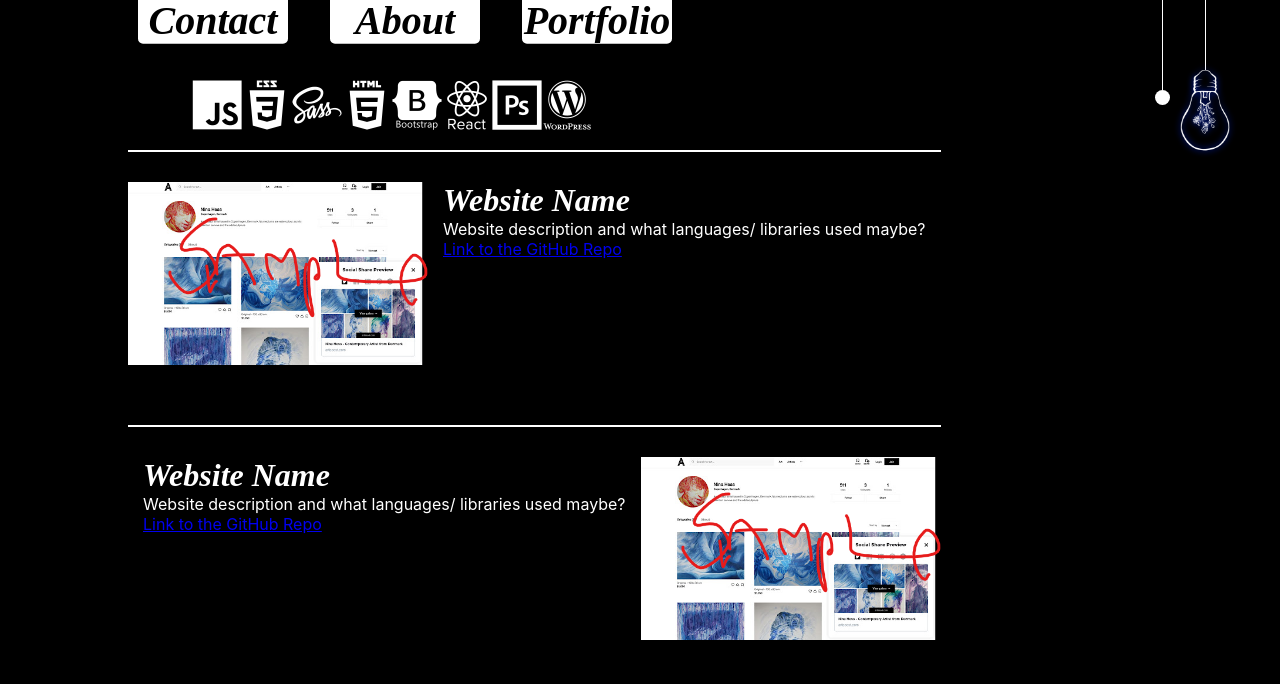
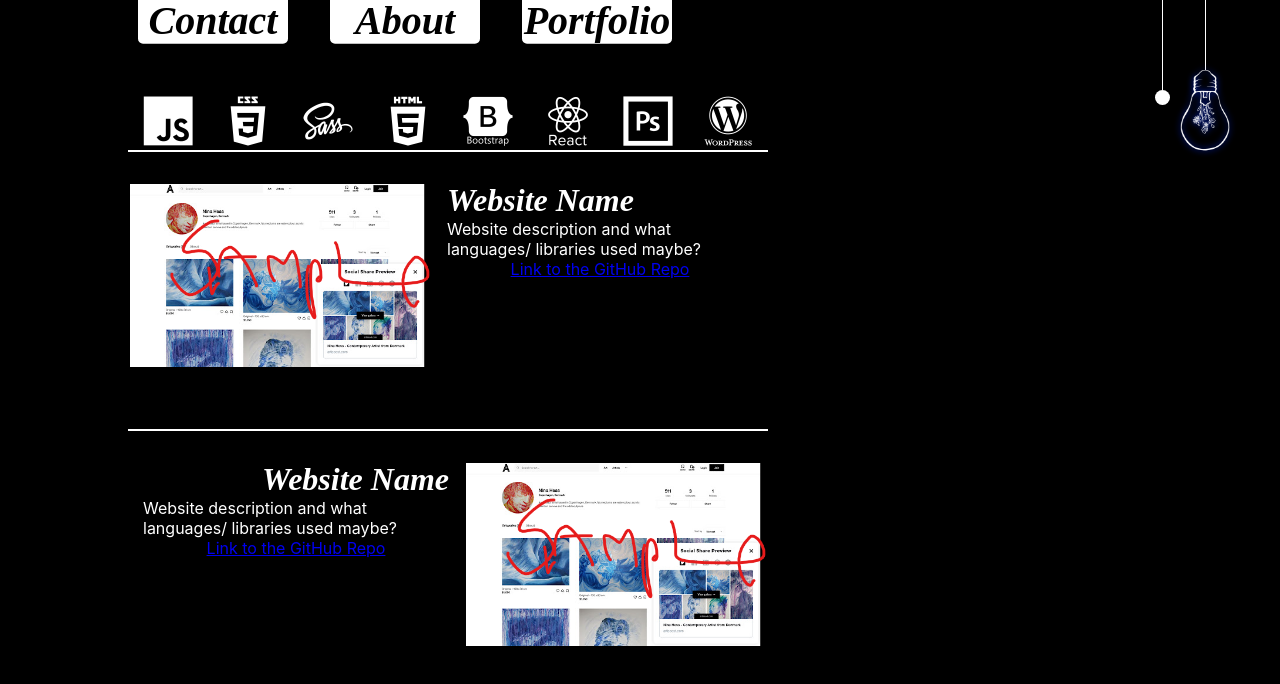
Before and after one commit to AmandaAbarte/amandadotcom, a React (Create React App) app: page / in a window 1280 px wide. Both pictures are taken after a click on the element "Portfolio". Shown: the top 684 px of the page. Built offline with nearby package versions, Linux system fonts and the light colour scheme; a web font is replaced by a local one.

Commit message:
portfolio styling

```diff
--- a/src/App.css
+++ b/src/App.css
@@ -371,7 +371,7 @@ h1 {
 
 .content-container .about-container .border .profile .prof4 {
   position: absolute;
-  bottom: -1px;
+  bottom: -2px;
 }
 
 .content-container .about-container .border .profile:hover {
@@ -453,6 +453,7 @@ h1 {
   position: absolute;
   top: 15%;
   left: 10%;
+  width: 50%;
   animation: floatIn 0.5s ease-in-out forwards;
 }
 
@@ -465,25 +466,77 @@ h1 {
 
 .content-container .portfolio-container .item-container .item .item-image {
   width: 300px;
+  border: 2px solid black;
 }
 
 .content-container .portfolio-container .item-container .item .item-info {
   margin: 0 15px;
+  display: flex;
+  flex-direction: column;
+  align-items: flex-start;
+}
+
+.content-container .portfolio-container .item-container .item .item-info h1 {
+  margin: 0;
 }
 
 .content-container .portfolio-container .item-container .item-right {
   flex-direction: row-reverse;
 }
 
+.content-container .portfolio-container .item-container .item-right .item-info {
+  align-items: flex-end;
+}
+
 .content-container .icons {
   position: absolute;
-  left: 15%;
-  top: 10%;
+  width: 50%;
+  left: 10%;
+  top: 12%;
   animation: floatIn 0.5s ease-in-out forwards;
+  display: flex;
+  justify-content: space-evenly;
 }
 
 .content-container .icons i {
   font-size: 50px;
+  transition: all 0.3s ease-in-out;
+}
+
+.content-container .icons:hover {
+  cursor: pointer;
+}
+
+.content-container .icons:hover .devicon-javascript-plain {
+  color: #008f62;
+}
+
+.content-container .icons:hover .devicon-css3-plain-wordmark {
+  color: #ffdd00;
+}
+
+.content-container .icons:hover .devicon-sass-plain {
+  color: orange;
+}
+
+.content-container .icons:hover .devicon-html5-plain-wordmark {
+  color: #ff3e3e;
+}
+
+.content-container .icons:hover .devicon-bootstrap-plain-wordmark {
+  color: palevioletred;
+}
+
+.content-container .icons:hover .devicon-react-original-wordmark {
+  color: violet;
+}
+
+.content-container .icons:hover .devicon-photoshop-line {
+  color: purple;
+}
+
+.content-container .icons:hover .devicon-wordpress-plain-wordmark {
+  color: #4141ff;
 }
 
 .content-container .icons .turn-lights {
--- a/src/Components/Portfolio.jsx
+++ b/src/Components/Portfolio.jsx
@@ -11,7 +11,7 @@ export default function Portfolio(props) {
       }}
     >
       <div className="item-container">
-          <div className="item">
+          <div className="item" style={{borderTop: props.lights? "2px solid black" :"2px solid white"}}>
               <img src={sample} className="item-image"></img>
               <div className="item-info">
                   <h1>Website Name</h1>
@@ -19,7 +19,7 @@ export default function Portfolio(props) {
                   <a href="#">Link to the GitHub Repo</a>
               </div>
           </div>
-          <div className="item item-right">
+          <div className="item item-right" style={{borderTop: props.lights? "2px solid black" :"2px solid white"}}s>
               <img src={sample} className="item-image"></img>
               <div className="item-info">
                   <h1>Website Name</h1>
--- a/src/Styling/_About.scss
+++ b/src/Styling/_About.scss
@@ -61,7 +61,7 @@
         }
         .prof4 {
           position: absolute;
-          bottom: -1px;
+          bottom: -2px;
         }
         &:hover {
           //   height: 300px;
--- a/src/Styling/_Portfolio.scss
+++ b/src/Styling/_Portfolio.scss
@@ -10,6 +10,7 @@
       position: absolute;
       top: 15%;
       left: 10%;
+      width: 50%;
       animation: floatIn 0.5s ease-in-out forwards;
       .item {
         border-top: 2px solid white;
@@ -19,23 +20,65 @@
 
         .item-image {
           width: 300px;
+          border: 2px solid black;
         }
         .item-info {
           margin: 0 15px;
+          display: flex;
+          flex-direction: column;
+          align-items: flex-start;
+          h1 {
+            margin: 0;
+          }
         }
       }
       .item-right {
         flex-direction: row-reverse;
+        .item-info {
+          align-items: flex-end;
+        }
       }
     }
   }
   .icons {
     position: absolute;
-    left: 15%;
-    top: 10%;
+    width: 50%;
+    left: 10%;
+    top: 12%;
     animation: floatIn 0.5s ease-in-out forwards;
+    display: flex;
+    justify-content: space-evenly;
     i {
       font-size: 50px;
+      transition: all 0.3s ease-in-out;
+    }
+    &:hover {
+      cursor: pointer;
+
+      .devicon-javascript-plain {
+        color: rgb(0, 143, 98);
+      }
+      .devicon-css3-plain-wordmark {
+        color: rgb(255, 221, 0);
+      }
+      .devicon-sass-plain {
+        color: orange;
+      }
+      .devicon-html5-plain-wordmark {
+        color: rgb(255, 62, 62);
+      }
+      .devicon-bootstrap-plain-wordmark {
+        color: palevioletred;
+      }
+      .devicon-react-original-wordmark {
+        color: violet;
+      }
+      .devicon-photoshop-line {
+        color: purple;
+      }
+      .devicon-wordpress-plain-wordmark {
+        color: rgb(65, 65, 255);
+      }
     }
     .turn-lights {
       @include primary-font();
```
Also changed, not shown: 1 other file (tests, documents, lock files or other folders).
